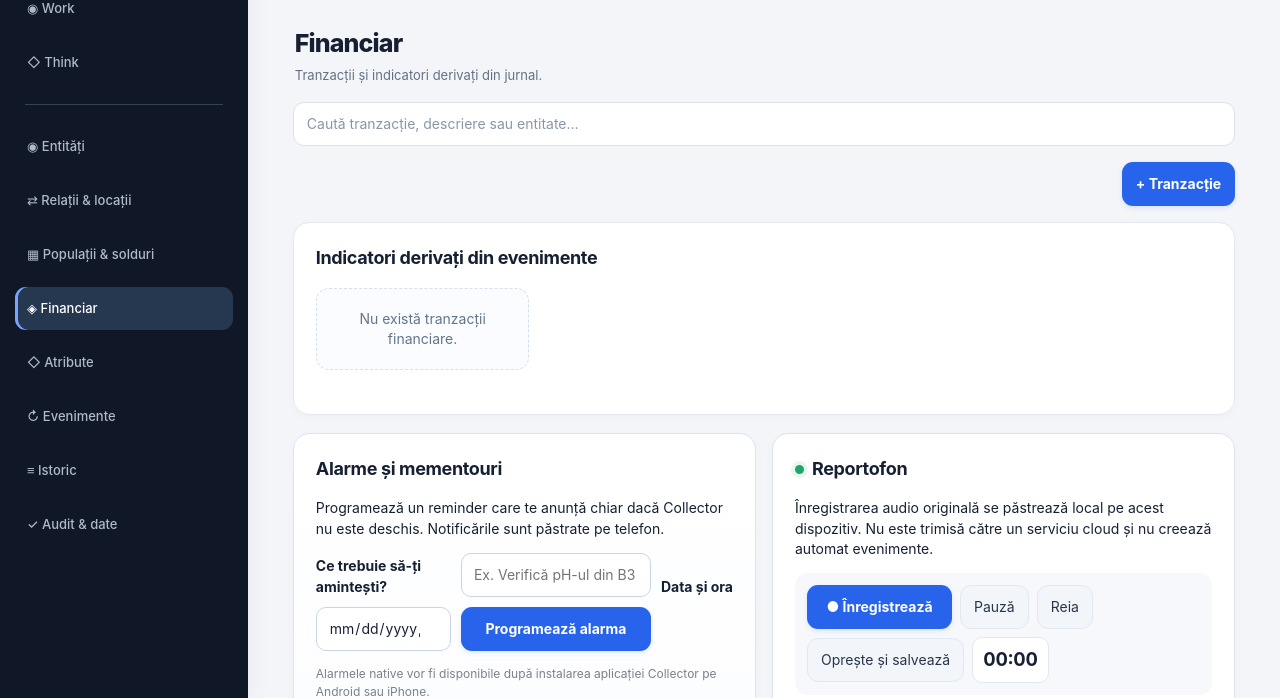
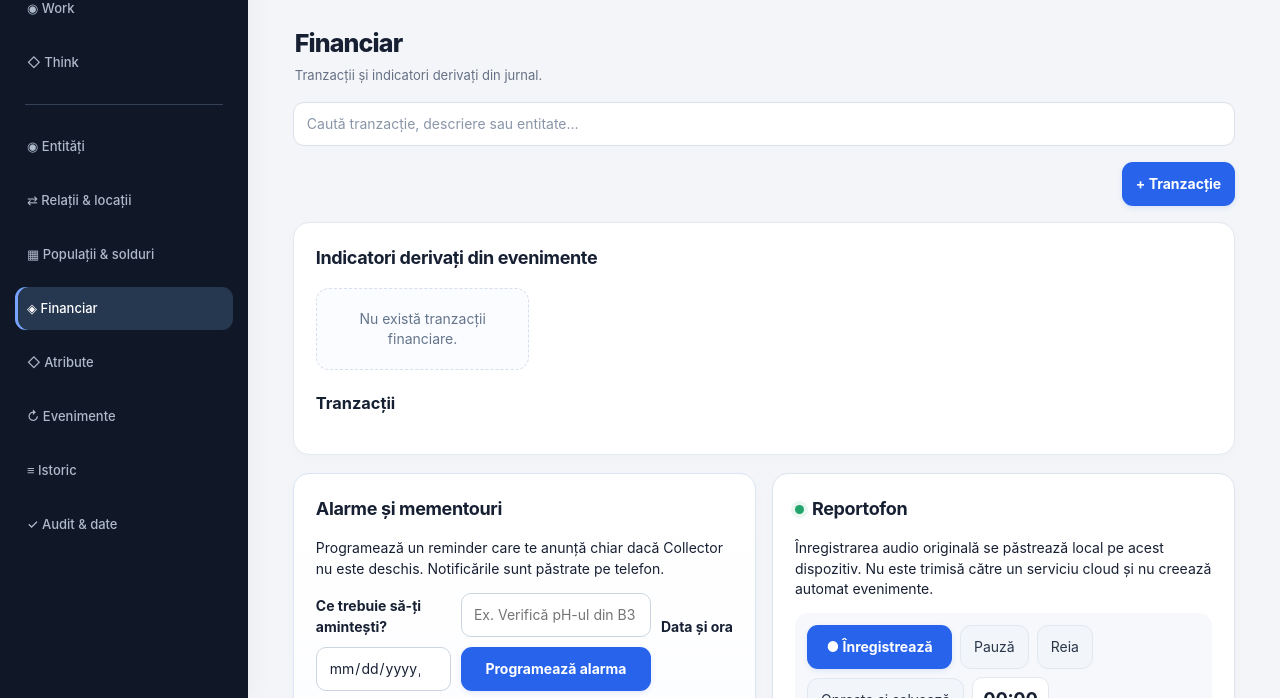
Before and after one commit to davidlucian-ioan/Aplicatie, a website: page collector-v11/index.html in a window 1280 px wide. Both pictures are taken after a click on the button "◈ Financiar". Shown: the part 102-800 px from the top of the page. Drawn offline with Linux system fonts and the light colour scheme; no server answers.

Commit message:
Separate finance summary from transaction ledger

```diff
--- a/collector-v11/index.html
+++ b/collector-v11/index.html
@@ -8,7 +8,7 @@
 <section id="entities" class="page"><div class="page-intro"><div><h2>Entități</h2><p>Registrul principal al elementelor urmărite.</p></div></div><div class="toolbar entity-tools"><button class="primary" onclick="addEntity()">+ Entitate</button><label class="entity-search-wrap"><span class="sr-only">Caută entități</span><input id="entitySearch" type="search" placeholder="Caută după nume, tip sau locație…" autocomplete="off"></label><span id="entitySearchCount" class="muted"></span></div><div class="panel"><div id="entityList" class="list"></div></div></section>
 <section id="relations" class="page"><div class="page-intro"><div><h2>Relații și locații</h2><p>Structura și legăturile dintre elemente.</p></div></div><div class="toolbar page-filters"><input type="search" data-filter-target="relationList" placeholder="Caută relație…" aria-label="Caută relații"><input type="search" data-filter-target="locationList" placeholder="Caută locație…" aria-label="Caută locații"></div><div class="toolbar"><button class="primary" onclick="addLocation()">+ Locație</button><button class="primary" onclick="addRelation()">+ Relație</button></div><div class="relations-grid"><div class="panel"><h2>Relații active</h2><div id="relationList" class="list"></div></div><div class="panel"><h2>Ierarhia locațiilor</h2><div id="locationList" class="list"></div></div></div></section>
 <section id="inventory" class="page"><div class="page-intro"><div><h2>Populații și solduri</h2><p>Urmărește cantitățile și mișcările de stoc.</p></div></div><div class="toolbar page-filters"><input type="search" data-filter-target="stockList" placeholder="Caută populație sau locație…" aria-label="Caută solduri"></div><div class="toolbar"><button class="primary" onclick="addStockAction()">+ Mișcare de stoc</button><button class="secondary" onclick="addPopulation()">+ Populație / grup</button></div><div class="note">Cantitatea anonimă este reprezentată ca populație/grup; indivizii identificați nu sunt creați automat. Soldurile se calculează din evenimente și nu pot deveni negative.</div><div class="panel"><h2>Solduri curente</h2><div id="stockList" class="list"></div></div></section>
-<section id="finance" class="page"><div class="page-intro"><div><h2>Financiar</h2><p>Tranzacții și indicatori derivați din jurnal.</p></div></div><div class="toolbar page-filters"><input type="search" data-filter-target="financeList" placeholder="Caută tranzacție, descriere sau entitate…" aria-label="Caută tranzacții"></div><div class="toolbar"><button class="primary" onclick="addFinance()">+ Tranzacție</button></div><div class="panel"><h2>Indicatori derivați din evenimente</h2><div id="financeSummary" class="cards"></div><div id="financeList" class="list"></div></div></section>
+<section id="finance" class="page"><div class="page-intro"><div><h2>Financiar</h2><p>Tranzacții și indicatori derivați din jurnal.</p></div></div><div class="toolbar page-filters"><input type="search" data-filter-target="financeList" placeholder="Caută tranzacție, descriere sau entitate…" aria-label="Caută tranzacții"></div><div class="toolbar"><button class="primary" onclick="addFinance()">+ Tranzacție</button></div><div class="panel"><h2>Indicatori derivați din evenimente</h2><div id="financeSummary" class="cards finance-metrics"></div><h3 class="finance-transactions-title">Tranzacții</h3><div id="financeList" class="list"></div></div></section>
 <section id="attributes" class="page"><div class="page-intro"><div><h2>Atribute</h2><p>Definiții, reguli de validare și istoric.</p></div></div><div class="toolbar page-filters"><input type="search" data-filter-target="attributeList" placeholder="Caută atribut sau proprietate…" aria-label="Caută atribute"></div><div class="toolbar"><button class="primary" onclick="addAttribute()">+ Definiție atribut</button></div><div class="panel"><div class="note">Tipul, rolul, natura, validarea, proprietarul și istoricul sunt setări separate. Sugestiile sunt deterministe, nu AI; schema nu se modifică fără confirmare.</div><div id="attributeList" class="list"></div></div></section>
 <section id="events" class="page"><div class="page-intro"><div><h2>Evenimente</h2><p>Observații și activitatea înregistrată.</p></div></div><div class="toolbar page-filters"><input type="search" data-filter-target="eventList" placeholder="Caută în evenimente…" aria-label="Caută evenimente"></div><div class="toolbar"><button class="primary" onclick="addEventNote()">+ Eveniment / observație</button></div><div class="panel"><div id="eventList" class="list"></div></div></section>
 <section id="history" class="page"><div class="page-intro"><div><h2>Istoric</h2><p>Filtrează jurnalul după element și tip de eveniment.</p></div></div><div class="panel"><div class="toolbar history-tools"><label for="historyEntityFilter">Element</label><select id="historyEntityFilter"><option value="">Toate elementele</option></select><label for="historyTypeFilter">Tip</label><select id="historyTypeFilter"><option value="">Toate tipurile</option></select></div><div id="historyList" class="list"></div></div></section>
```
